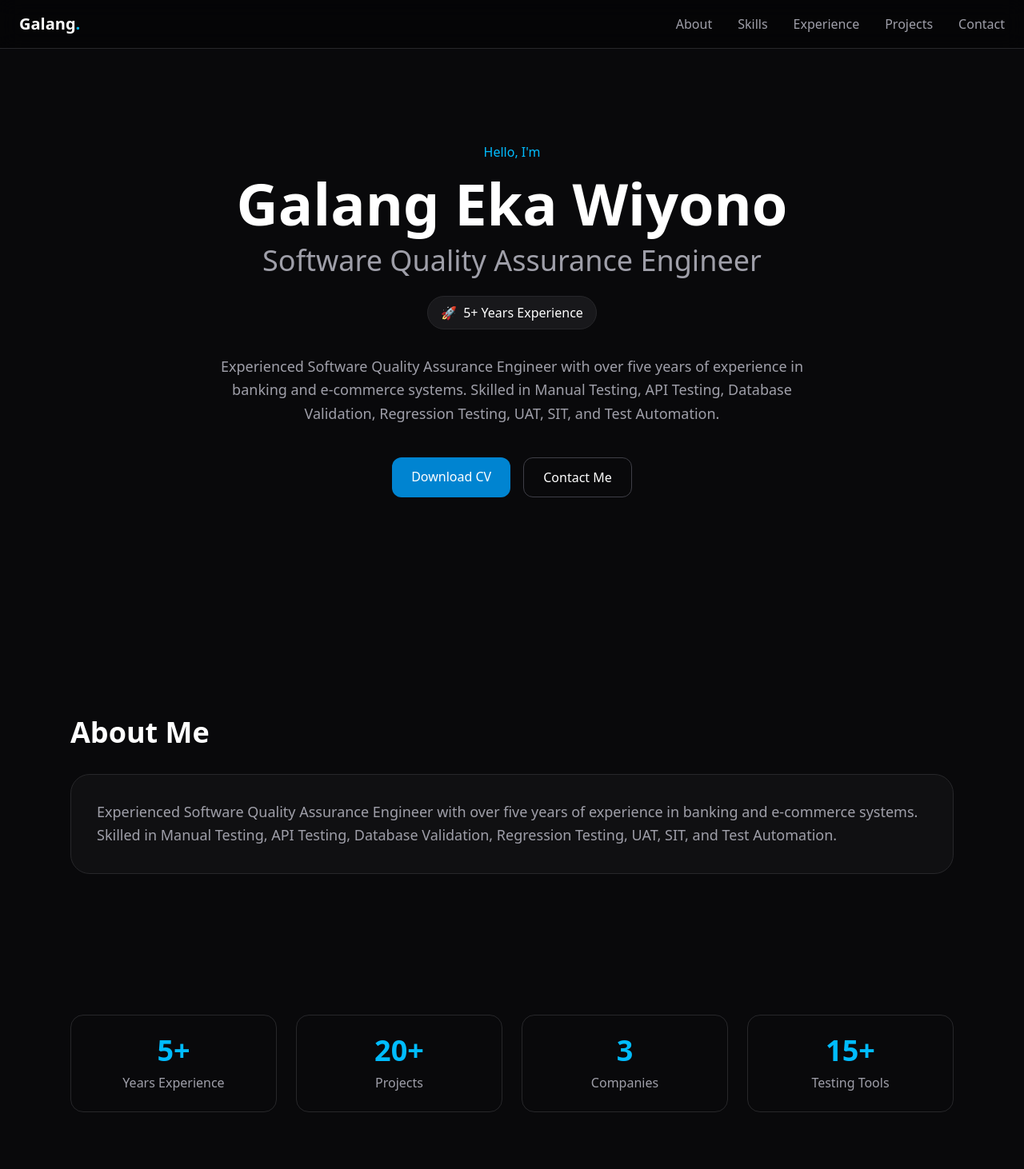
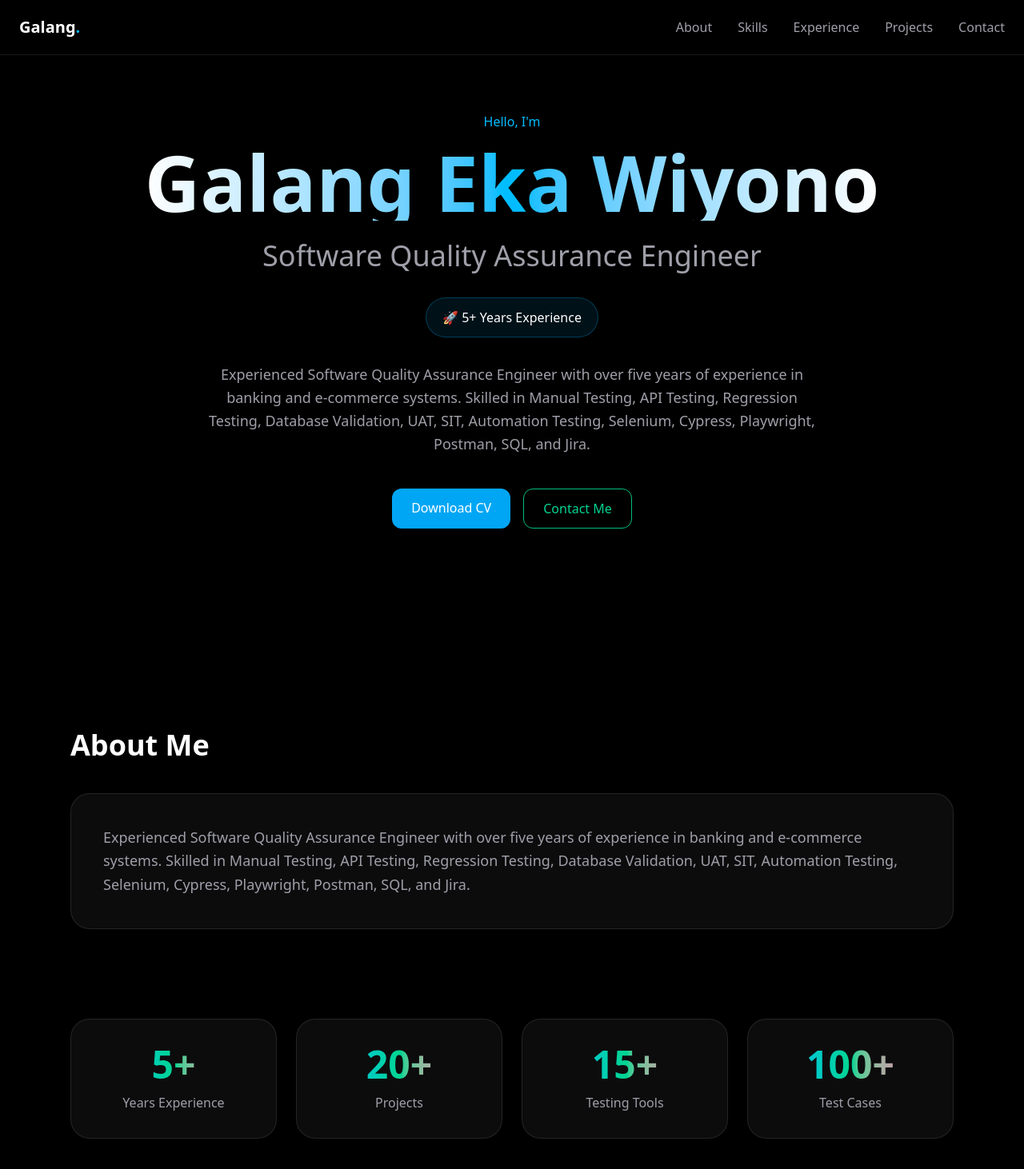
Before and after one commit to sugiorgazdag/sugiorgazdag, a Next.js app: page / in a window 1280 px wide. Shown: the top 1462 px of the page at 80% size. Built offline with nearby package versions, Linux system fonts and the light colour scheme.

Commit message:
feat: improve ui with modern dark theme

```diff
--- a/app/globals.css
+++ b/app/globals.css
@@ -5,6 +5,17 @@ html {
 }
 
 body {
-  background-color: #09090b;
+  background: #09090b;
   color: white;
 }
+
+::selection {
+  background: #38bdf8;
+  color: white;
+}
+
+.glass {
+  background: rgba(24, 24, 27, 0.6);
+  backdrop-filter: blur(20px);
+  border: 1px solid rgba(255,255,255,0.08);
+}
--- a/app/page.tsx
+++ b/app/page.tsx
@@ -6,7 +6,7 @@ import Stats from "@/components/sections/Stats";
 
 export default function Home() {
   return (
-    <main>
+    <main className="bg-black text-white">
 
       <Navbar />
 
--- a/components/layout/Navbar.tsx
+++ b/components/layout/Navbar.tsx
@@ -1,6 +1,6 @@
 "use client";
 
-const navItems = [
+const menus = [
   {
     label: "About",
     href: "#about",
@@ -32,33 +32,34 @@ export default function Navbar() {
       left-0
       right-0
       z-50
-      backdrop-blur-md
+      backdrop-blur-xl
       bg-black/40
       border-b
-      border-zinc-800
+      border-white/10
       "
     >
-      <div className="max-w-7xl mx-auto px-6 py-4">
+      <div className="max-w-7xl mx-auto px-6 py-5">
 
-        <div className="flex items-center justify-between">
+        <div className="flex justify-between items-center">
 
           <h1 className="font-bold text-xl">
-            Galang<span className="text-sky-400">.</span>
+            Galang
+            <span className="text-sky-400">.</span>
           </h1>
 
           <nav className="hidden md:flex gap-8">
 
-            {navItems.map((item) => (
+            {menus.map((menu) => (
               <a
-                key={item.label}
-                href={item.href}
+                key={menu.label}
+                href={menu.href}
                 className="
                 text-zinc-400
-                hover:text-white
+                hover:text-sky-400
                 transition
                 "
               >
-                {item.label}
+                {menu.label}
               </a>
             ))}
 
--- a/components/sections/About.tsx
+++ b/components/sections/About.tsx
@@ -4,24 +4,35 @@ export default function About() {
   return (
     <section
       id="about"
-      className="py-24"
+      className="py-28"
     >
       <div className="max-w-6xl mx-auto px-6">
 
-        <h2 className="text-4xl font-bold mb-8">
+        <h2 className="text-4xl font-bold mb-10">
           About Me
         </h2>
 
         <div
           className="
+          bg-zinc-900/50
+
           border
-          border-zinc-800
+          border-white/10
+
+          backdrop-blur-xl
+
           rounded-3xl
-          p-8
-          bg-zinc-900/50
+
+          p-10
           "
         >
-          <p className="text-zinc-400 leading-relaxed text-lg">
+          <p
+            className="
+            text-zinc-400
+            leading-relaxed
+            text-lg
+            "
+          >
             {personalInfo.description}
           </p>
         </div>
--- a/components/sections/Hero.tsx
+++ b/components/sections/Hero.tsx
@@ -6,19 +6,46 @@ export default function Hero() {
   return (
     <section
       id="home"
-      className="min-h-screen flex items-center justify-center"
+      className="
+      min-h-screen
+      flex
+      items-center
+      justify-center
+      "
     >
       <div className="max-w-6xl mx-auto px-6 text-center">
 
-        <p className="text-sky-400 font-medium mb-4">
+        <p className="text-sky-400 mb-4">
           Hello, I'm
         </p>
 
-        <h1 className="text-5xl md:text-7xl font-bold mb-4">
+        <h1
+          className="
+          text-6xl
+          md:text-8xl
+          font-bold
+          mb-6
+
+          bg-gradient-to-r
+          from-white
+          via-sky-400
+          to-white
+
+          bg-clip-text
+          text-transparent
+          "
+        >
           {personalInfo.name}
         </h1>
 
-        <h2 className="text-2xl md:text-4xl text-zinc-400 mb-6">
+        <h2
+          className="
+          text-2xl
+          md:text-4xl
+          text-zinc-400
+          mb-8
+          "
+        >
           {personalInfo.role}
         </h2>
 
@@ -27,42 +54,53 @@ export default function Hero() {
           inline-flex
           items-center
           gap-2
-            bg-zinc-900
+
+          px-5
+          py-3
+
+          rounded-full
+
           border
-            border-zinc-800
-            rounded-full
-            px-4
-            py-2
+          border-sky-500/30
+
+          bg-sky-500/10
+
           mb-8
           "
         >
-          <span>🚀</span>
-          <span>{personalInfo.experience}</span>
+          🚀 {personalInfo.experience}
         </div>
 
         <p
           className="
           max-w-3xl
           mx-auto
+
           text-zinc-400
           text-lg
+
           leading-relaxed
+
           mb-10
           "
         >
           {personalInfo.description}
         </p>
 
-        <div className="flex flex-wrap justify-center gap-4">
+        <div className="flex justify-center flex-wrap gap-4">
 
           <a
             href={personalInfo.cvUrl}
             className="
             px-6
             py-3
+
             rounded-xl
-              bg-sky-600
-              hover:bg-sky-700
+
+            bg-sky-500
+
+            hover:bg-sky-600
+
             transition
             "
           >
@@ -74,10 +112,18 @@ export default function Hero() {
             className="
             px-6
             py-3
+
             rounded-xl
+
             border
-              border-zinc-700
-              hover:border-zinc-500
+
+            border-emerald-500
+
+            text-emerald-400
+
+            hover:bg-emerald-500
+            hover:text-black
+
             transition
             "
           >
@@ -85,6 +131,7 @@ export default function Hero() {
           </a>
 
         </div>
+
       </div>
     </section>
   );
--- a/components/sections/Stats.tsx
+++ b/components/sections/Stats.tsx
@@ -1,25 +1,25 @@
-export default function Stats() {
 const stats = [
   {
+    value: "5+",
     label: "Years Experience",
-      value: "5+",
   },
   {
+    value: "20+",
     label: "Projects",
-      value: "20+",
   },
   {
-      label: "Companies",
-      value: "3",
+    value: "15+",
+    label: "Testing Tools",
   },
   {
-      label: "Testing Tools",
-      value: "15+",
+    value: "100+",
+    label: "Test Cases",
   },
 ];
 
+export default function Stats() {
   return (
-    <section className="py-20">
+    <section className="pb-28">
 
       <div className="max-w-6xl mx-auto px-6">
 
@@ -29,23 +29,42 @@ export default function Stats() {
             <div
               key={item.label}
               className="
+              rounded-3xl
+
               border
-              border-zinc-800
-              rounded-2xl
-              p-6
+              border-white/10
+
+              bg-zinc-900/50
+
+              backdrop-blur-xl
+
+              p-8
+
               text-center
               "
             >
-              <h3 className="text-4xl font-bold text-sky-400">
+              <h3
+                className="
+                text-5xl
+                font-bold
+
+                bg-gradient-to-r
+                from-sky-400
+                via-emerald-400
+                to-pink-400
+
+                bg-clip-text
+                text-transparent
+                "
+              >
                 {item.value}
               </h3>
 
-              <p className="text-zinc-400 mt-2">
+              <p className="text-zinc-400 mt-3">
                 {item.label}
               </p>
             </div>
           ))}
-
         </div>
 
       </div>
--- a/data/personal.ts
+++ b/data/personal.ts
@@ -5,22 +5,16 @@ export const personalInfo = {
 
   experience: "5+ Years Experience",
 
-  location: "South Jakarta, Indonesia",
+  location: "Jakarta, Indonesia",
 
   email: "ggalangekawiyonoo@gmail.com",
 
   description:
-    "Experienced Software Quality Assurance Engineer with over five years of experience in banking and e-commerce systems. Skilled in Manual Testing, API Testing, Database Validation, Regression Testing, UAT, SIT, and Test Automation.",
+    "Experienced Software Quality Assurance Engineer with over five years of experience in banking and e-commerce systems. Skilled in Manual Testing, API Testing, Regression Testing, Database Validation, UAT, SIT, Automation Testing, Selenium, Cypress, Playwright, Postman, SQL, and Jira.",
 
-  summary:
-    "Software Quality Assurance Engineer with 5+ years experience in banking and e-commerce systems.",
+  linkedin: "https://linkedin.com",
 
-    linkedin:
-    "https://linkedin.com/in/galangekw",
+  github: "https://github.com/sugiorgazdag",
 
-    github:
-    "https://github.com/sugiorgazdag",
-
-    cvUrl:
-    "https://drive.google.com/drive/folders/1Qooo9QVaCl8YEn0MMtjiSb5QI-VjWKGI?usp=sharing",
+  cvUrl: "https://drive.google.com/drive/folders/1Qooo9QVaCl8YEn0MMtjiSb5QI-VjWKGI?usp=sharing",
 };
--- /dev/null
+++ b/lib/theme.ts
@@ -0,0 +1,19 @@
+export const theme = {
+  blue: {
+    primary: "text-sky-400",
+    bg: "bg-sky-500",
+    border: "border-sky-400",
+  },
+
+  green: {
+    primary: "text-emerald-400",
+    bg: "bg-emerald-500",
+    border: "border-emerald-400",
+  },
+
+  pink: {
+    primary: "text-pink-400",
+    bg: "bg-pink-500",
+    border: "border-pink-400",
+  },
+};
```
Lines whose indentation alone changed are shown as unchanged.
